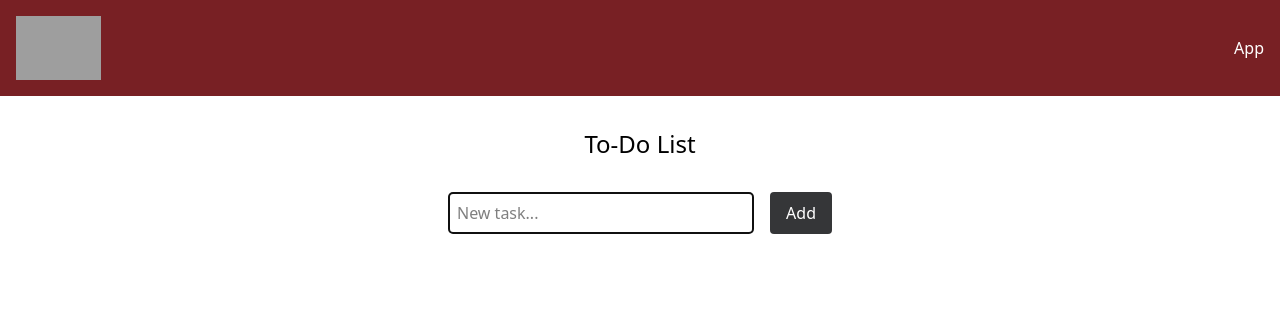
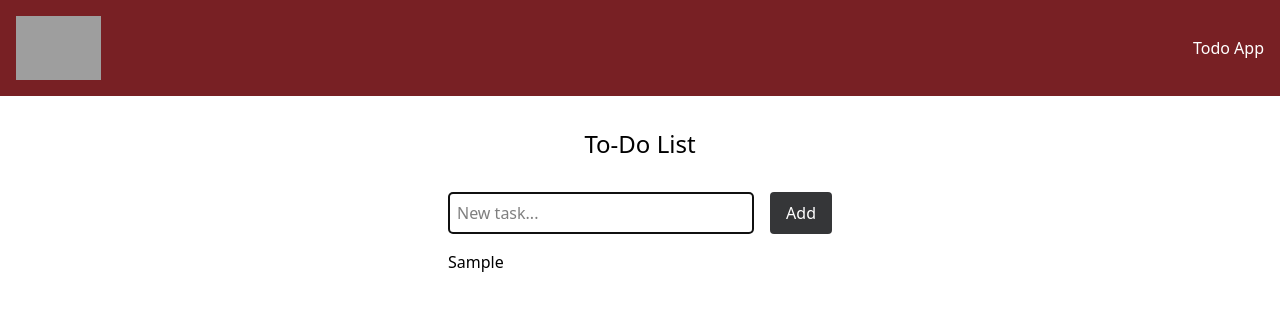
Before and after one commit to MELZOT/sev-react-todo-app, a React (Vite) app: page / in a window 1280 px wide. Both pictures are taken after typing "Sample" into the empty fields and a click on the button "Add". Shown: the top 324 px of the page. Built offline with nearby package versions, Linux system fonts and the light colour scheme; grey boxes are pictures that could not be loaded.

Commit message:
feat(todos):add ΤodoList with basic functionality

```diff
--- a/src/components/layout/Header.tsx
+++ b/src/components/layout/Header.tsx
@@ -8,7 +8,7 @@ const Header = () => {
                         src="https://codingfactory.aueb.gr/sites/all/themes/cf_theme/logo.png"
                         alt="CF Logo"/>
                     <nav className="text-white font-medium">
-                        <a href="#"> App</a>
+                        <a href="#">Todo App</a>
                     </nav>
                 </div>
             </header>
--- a/src/components/todo/Todo.tsx
+++ b/src/components/todo/Todo.tsx
@@ -1,5 +1,6 @@
 import {useState, useRef, useEffect} from "react";
 import TodoForm from "./TodoForm.tsx";
+import TodoList from "./TodoList.tsx";
 import type { TodoProps } from "../../types";
 
 const Todo = () => {
@@ -24,6 +25,7 @@ const Todo = () => {
             <div className="max-w-sm mx-auto">
                 <h1 className="text-center text-2xl py-8">To-Do List</h1>
                 <TodoForm addTodo={addTodo} inputRef={inputRef} />
+                <TodoList todos={todos} />
             </div>
         </>
     )
--- /dev/null
+++ b/src/components/todo/TodoList.tsx
@@ -0,0 +1,21 @@
+import type {TodoListProps} from "../../types.ts";
+
+const TodoList = ({todos}: TodoListProps) => {
+    return (
+        <>
+            <ul className="space-y-2">
+
+                { todos.map(todo => (
+                    <li
+                        key={todo.id}
+                        className={`flex gap-4 mb-4`}
+                    >
+                        <span>{todo.text}</span>
+                    </li>
+                ))}
+
+            </ul>
+        </>
+    )
+}
+export default TodoList;
--- a/src/types.ts
+++ b/src/types.ts
@@ -15,3 +15,7 @@ export type TodoFormProps = {
     addTodo: (text: string) => void;
     inputRef: React.RefObject<HTMLInputElement | null>;
 }
+
+export type TodoListProps = {
+    todos: TodoProps[];
+}
```
